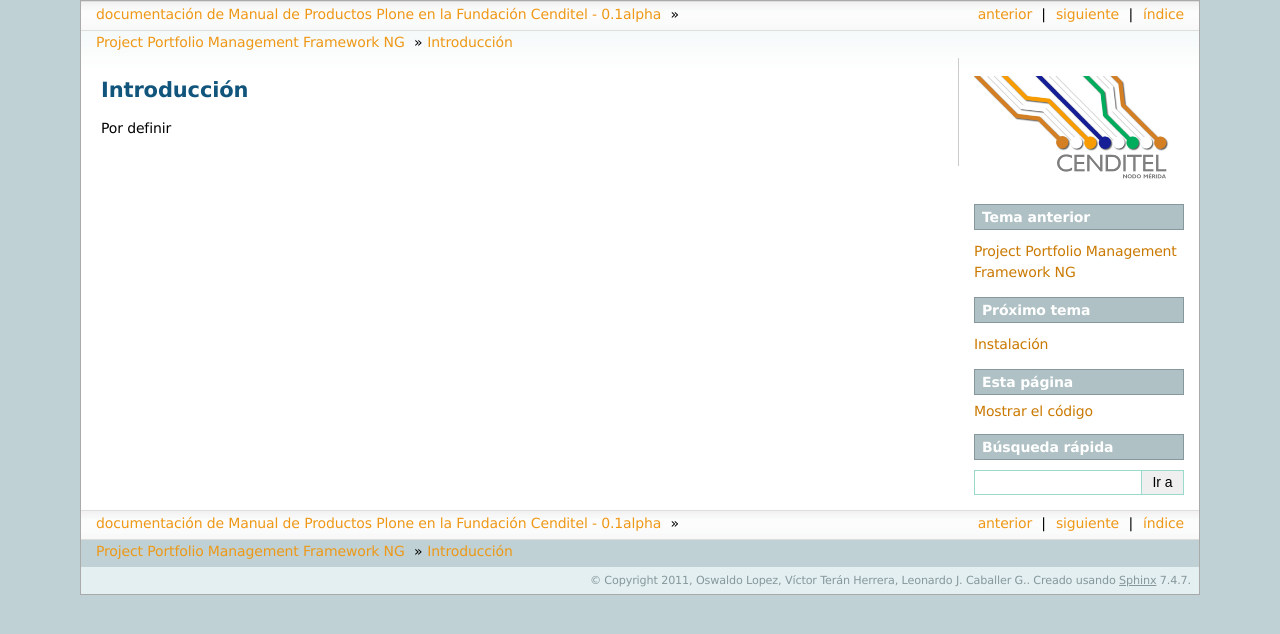
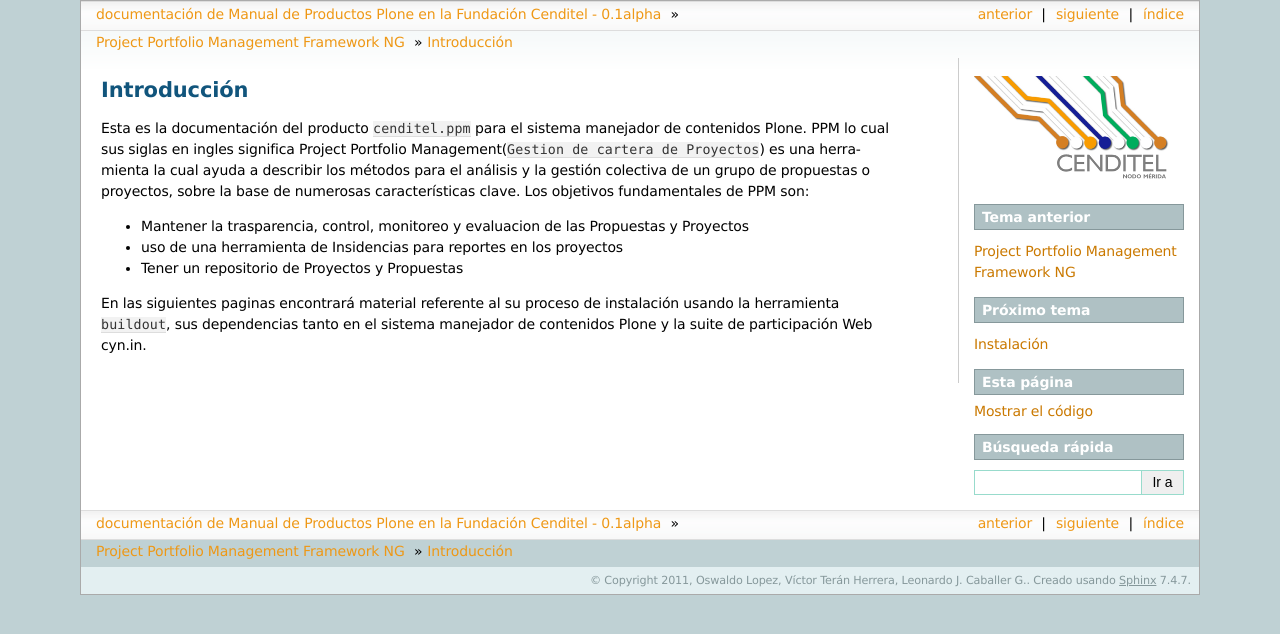
Before and after one commit to Cenditel/cenditel.docs, a Sphinx documentation site: the page built from source/ppm/introduccion.rst, in a window 1280 px wide. Shown: the top 634 px of the page. Built offline with Sphinx 7.4.7, drawn with Linux system fonts in a browser that asks for light colours; formulas are drawn with MathJax 3.

Commit message:
Añadida el contenido de la Introduccion

```diff
--- a/source/ppm/introduccion.rst
+++ b/source/ppm/introduccion.rst
@@ -5,4 +5,14 @@
 Introducción
 ------------
 
-Por definir
+Esta es la documentación del producto ``cenditel.ppm`` para el sistema manejador de contenidos Plone.
+PPM lo cual sus siglas en ingles significa Project Portfolio Management(``Gestion de cartera de Proyectos``)
+es una herramienta la cual ayuda a describir los métodos para el análisis y la gestión colectiva de un grupo
+de propuestas  o proyectos, sobre la base de numerosas características clave. Los objetivos fundamentales de PPM son:
+
+* Mantener la trasparencia, control, monitoreo y evaluacion de las Propuestas y Proyectos
+* uso de una herramienta de Insidencias para reportes en los proyectos
+* Tener un repositorio de Proyectos y Propuestas
+
+En las siguientes paginas encontrará material referente al su proceso de instalación usando la herramienta ``buildout``,
+sus dependencias tanto en el sistema manejador de contenidos Plone y la suite de participación Web cyn.in.
```
